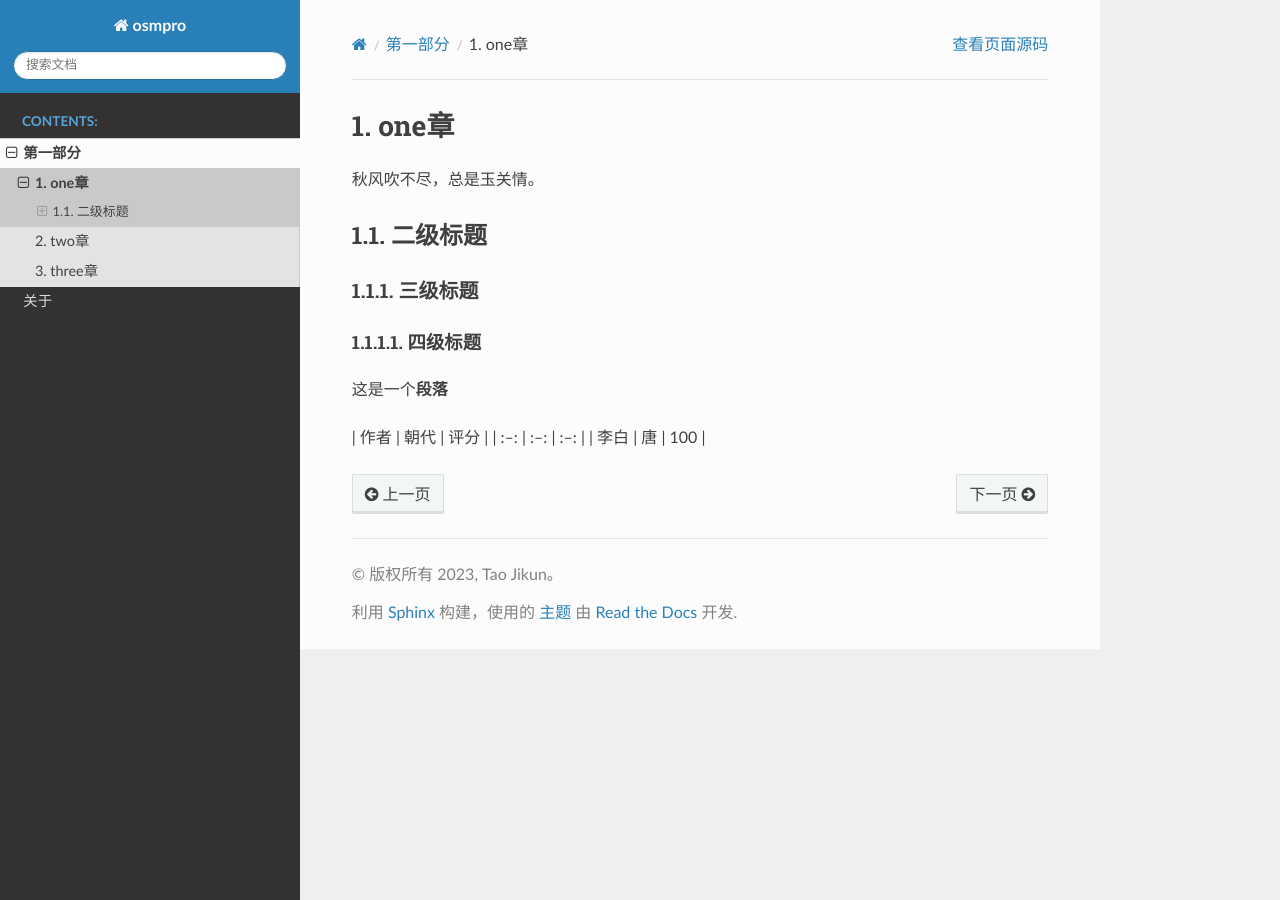
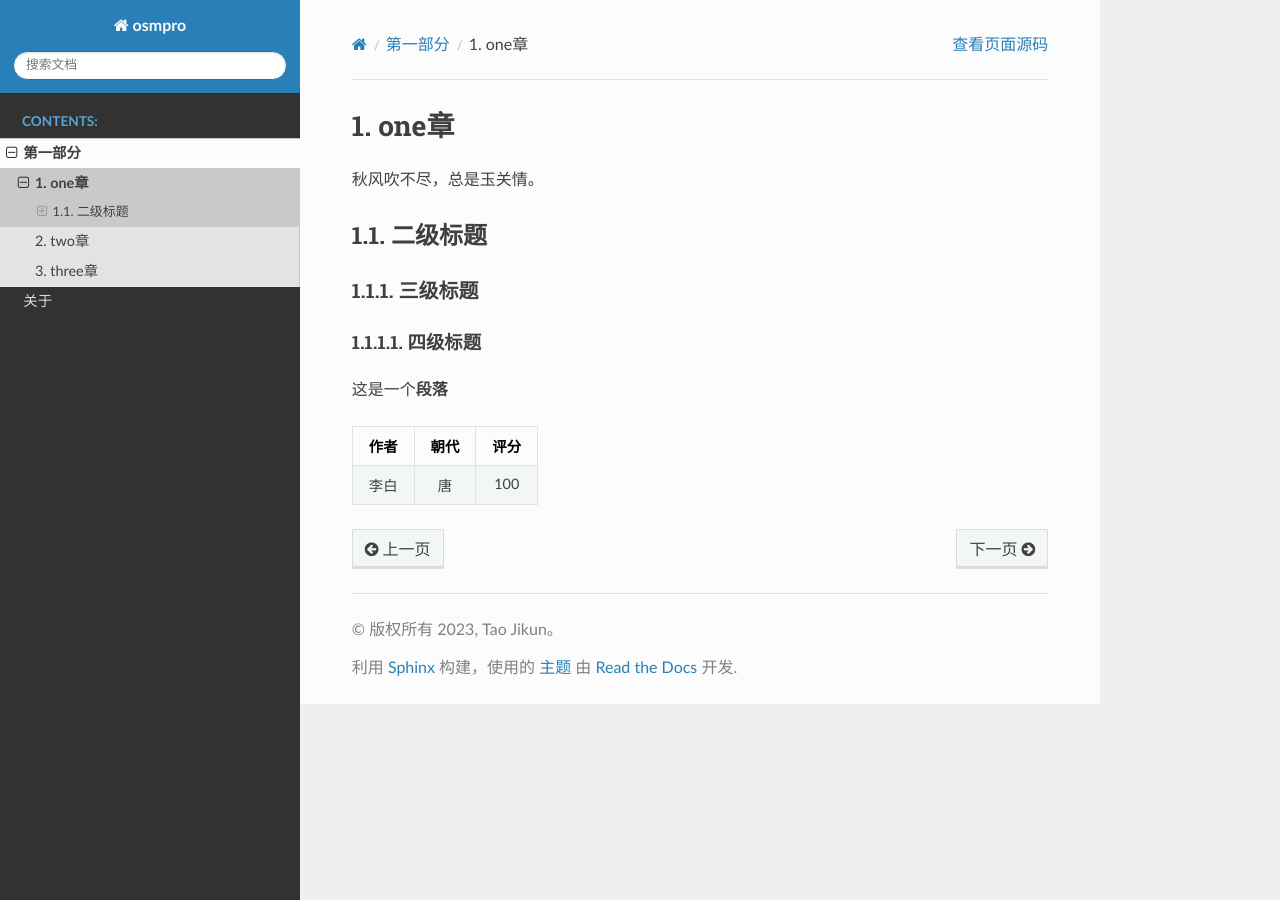
Before and after one commit to TJKkking/osmpro, a Sphinx documentation site: the page built from source/first/one/contents.md, in a window 1280 px wide. Built offline with Sphinx 7.4.7 and the Read the Docs theme 2.0.0, drawn with Linux system fonts in a browser that asks for light colours; part of the change alters nothing that is shown.

```diff
--- a/source/conf.py
+++ b/source/conf.py
@@ -15,7 +15,8 @@ release = 'v1'
 # https://www.sphinx-doc.org/en/master/usage/configuration.html#general-configuration
 
 extensions = [
-    'recommonmark'
+    'recommonmark',
+    'sphinx_markdown_tables'
 ]
 
 templates_path = ['_templates']
--- a/source/requirements.txt
+++ b/source/requirements.txt
@@ -1,3 +1,4 @@
 sphinx==5.3.0
 sphinx_rtd_theme==1.1.1
 sphinx-autobuild==2021.3.14
+sphinx_markdown_tables==0.0.17
```
